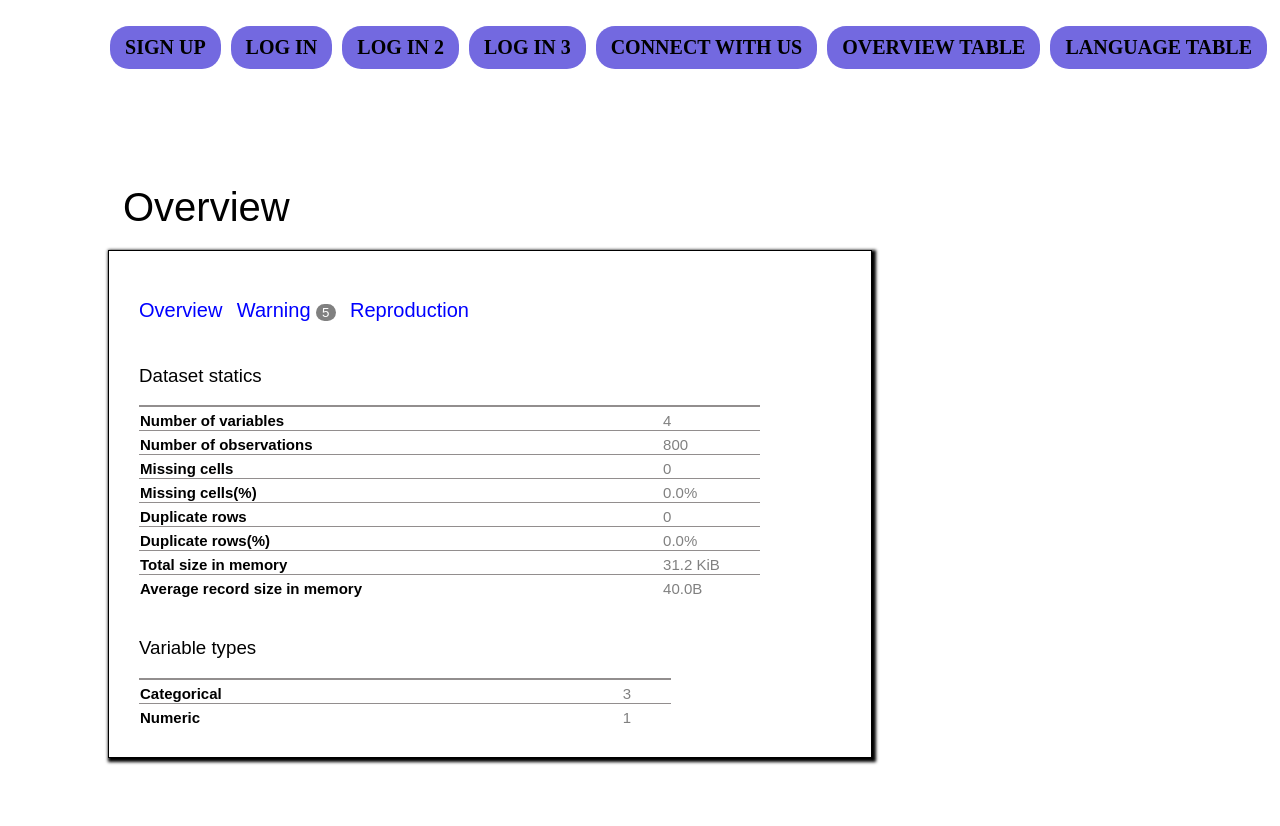
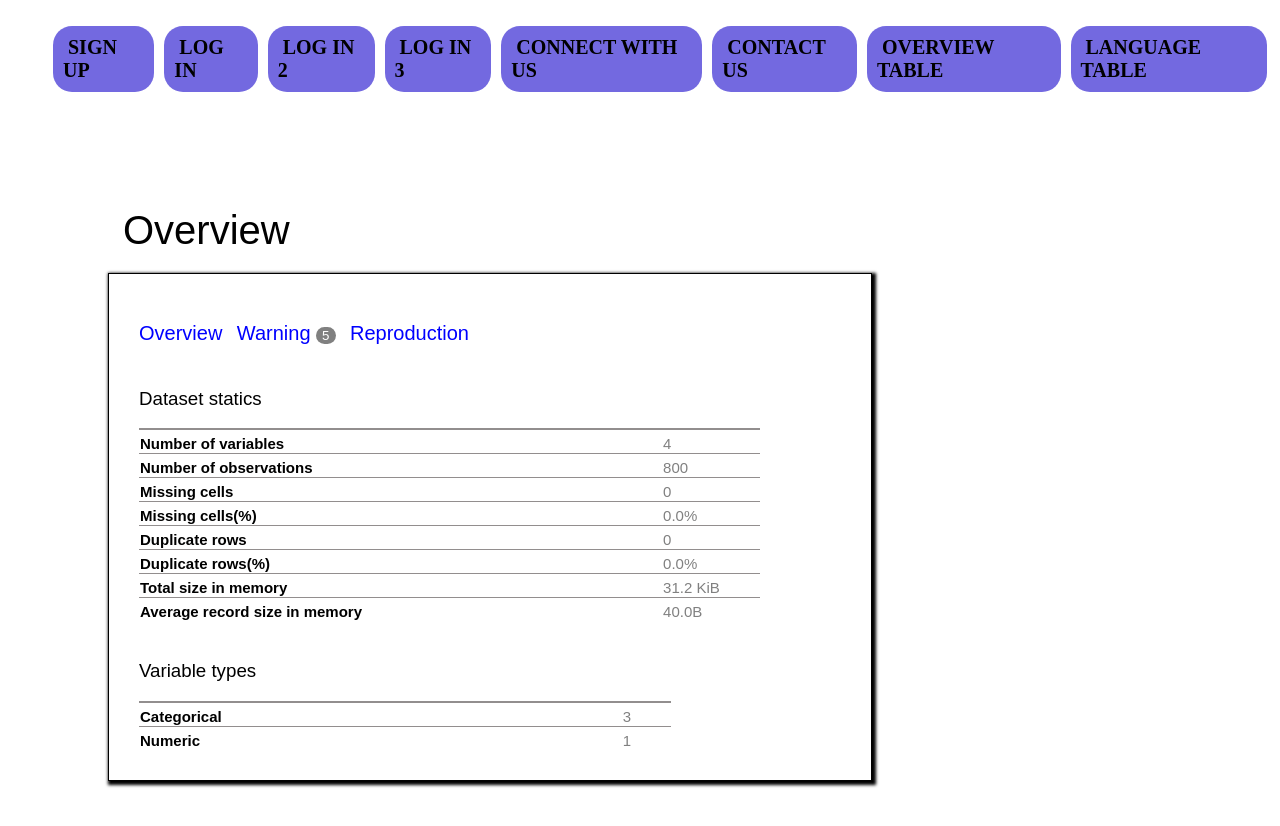
Before and after one commit to gehlot01/Overview, a plain HTML site: page index.html in a window 1280 px wide. Drawn offline with Linux system fonts and the light colour scheme.

Commit message:
Update index.html

```diff
--- a/index.html
+++ b/index.html
@@ -156,6 +156,9 @@
                         <a href="Connect with us.html">Connect with us</a>
                     </li>
                     <li>
+                        <a href="Contact us.html">Contact us</a>
+                    </li>
+                    <li>
                         <a href="Overview table.html">Overview Table</a>
                     </li>
                     <li>
```
